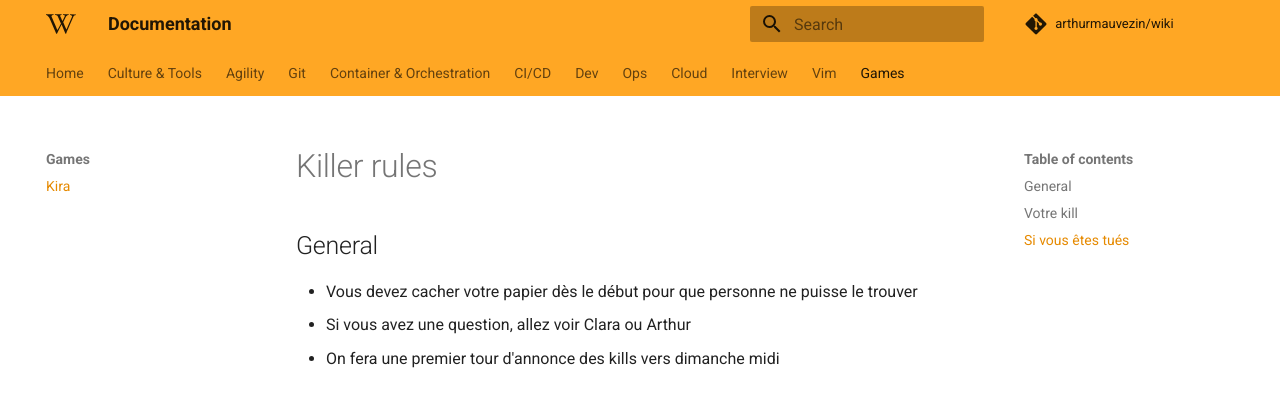
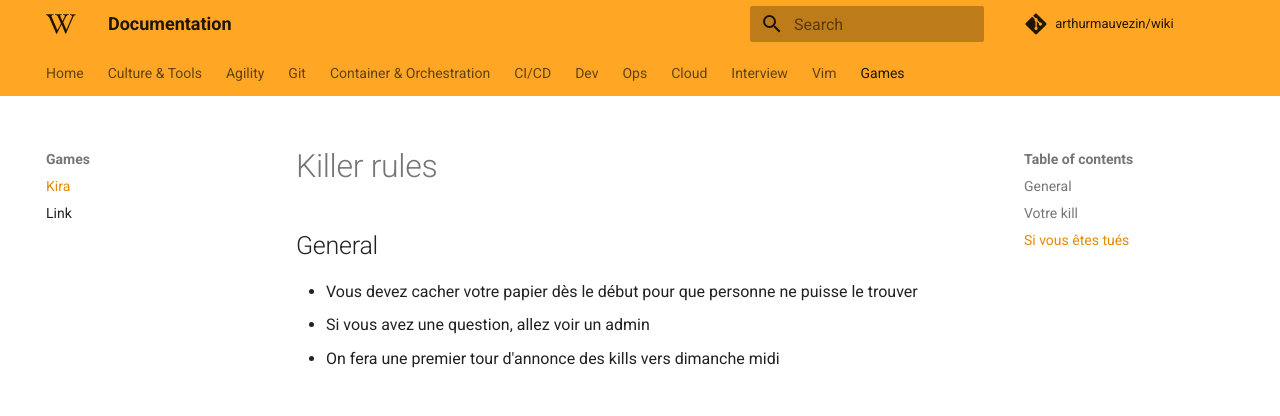
Before and after one commit to arthurmauvezin/wiki, an MkDocs documentation site: the page built from docs/games/kira.md, in a window 1280 px wide. Shown: the top 416 px of the page. Built offline with MkDocs 1.6.1 and Material for MkDocs 9.7.7, drawn with Linux system fonts in a browser that asks for light colours; comment, search, counter and statistics services are not loaded.

Commit message:
Add games

```diff
--- a/docs/games/kira.md
+++ b/docs/games/kira.md
@@ -2,7 +2,7 @@
 
 ##General
 * Vous devez cacher votre papier dès le début pour que personne ne puisse le trouver
-* Si vous avez une question, allez voir Clara ou Arthur
+* Si vous avez une question, allez voir un admin
 * On fera une premier tour d'annonce des kills vers dimanche midi
 
 ##Votre kill
--- a/mkdocs.yml
+++ b/mkdocs.yml
@@ -122,3 +122,4 @@ nav:
     - 'Cheatsheet': 'vim/cheatsheet.md'
   - 'Games':
     - 'Kira': 'games/kira.md'
+    - 'Link': 'games/link.md'
```
Also changed, not shown: docs/games/link.md (added, +26 -0 lines).
